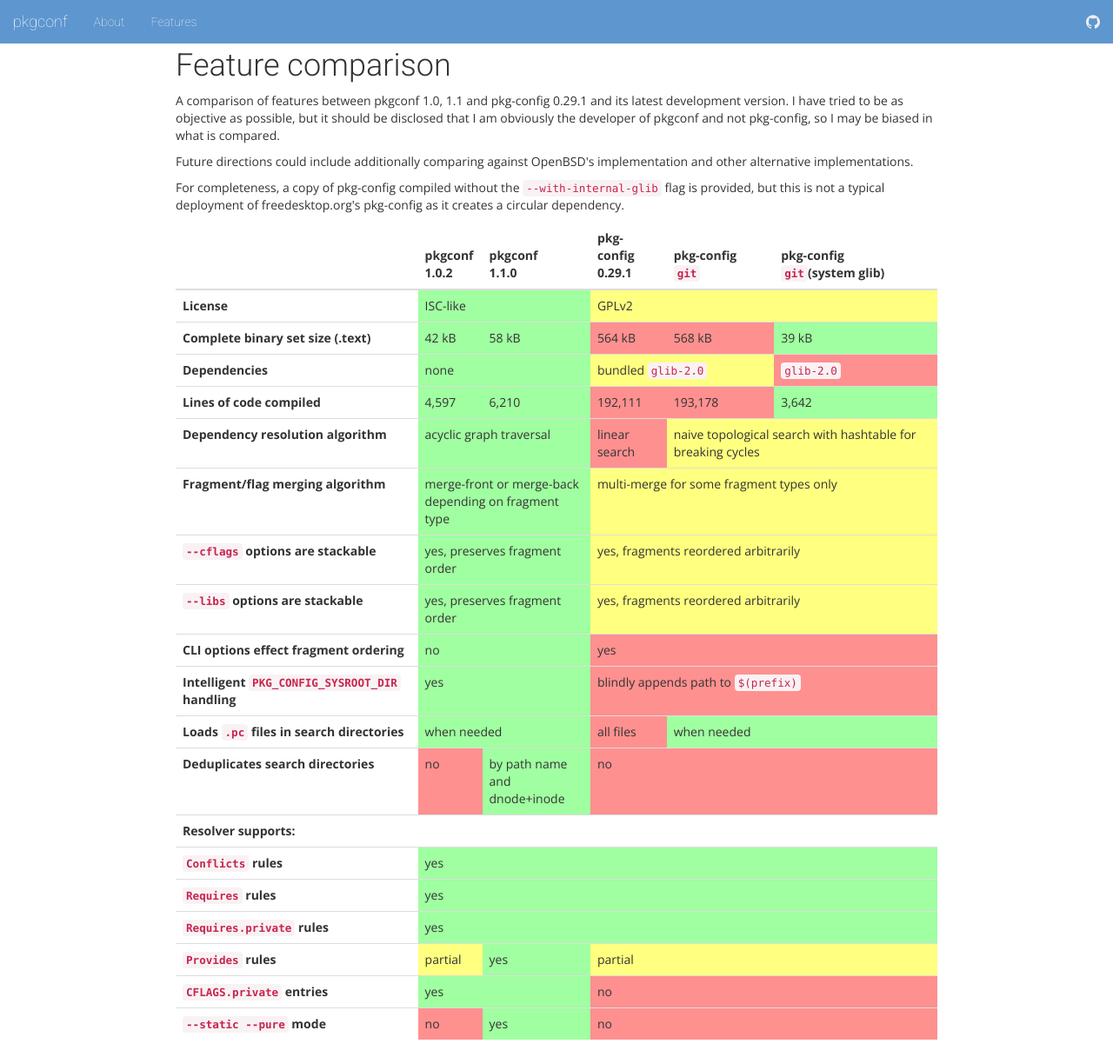
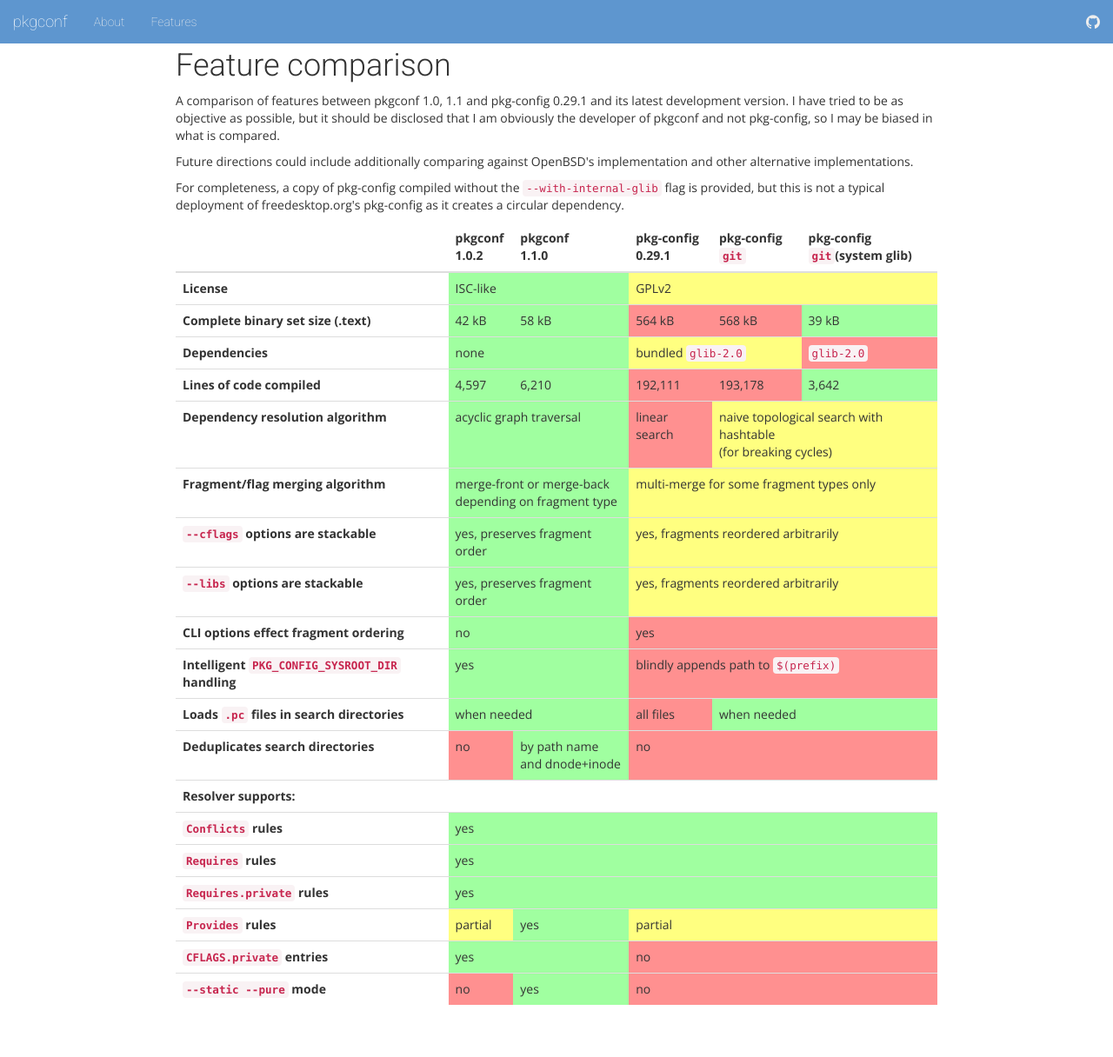
Before and after one commit to pkgconf/pkgconf.github.io, a Jekyll site: the page built from features.html, in a window 1280 px wide and 1216 px high. Shown: the whole window at 87% size. Built offline with Jekyll 4.4.1, drawn with Linux system fonts in a browser that asks for light colours; nearby versions of some CDN libraries.

Commit message:
features: layout fixes

```diff
--- a/features.html
+++ b/features.html
@@ -56,7 +56,7 @@
       <th>Dependency resolution algorithm</th>
       <td colspan="2" class="background-good">acyclic graph traversal</td>
       <td class="background-bad">linear search</td>
-      <td colspan="2" class="background-okay">naive topological search with hashtable for breaking cycles</td>
+      <td colspan="2" class="background-okay">naive topological search with hashtable<br>(for breaking cycles)</td>
     </tr>
     <tr>
       <th>Fragment/flag merging algorithm</th>
```
